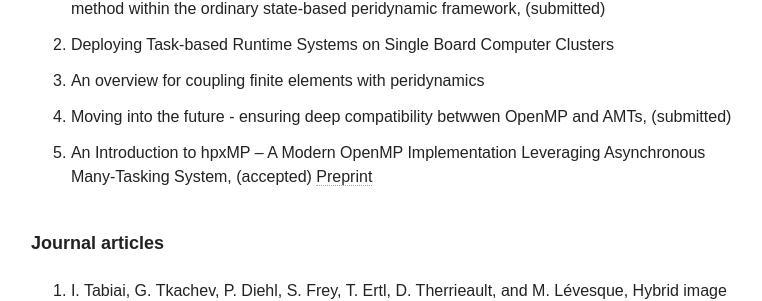
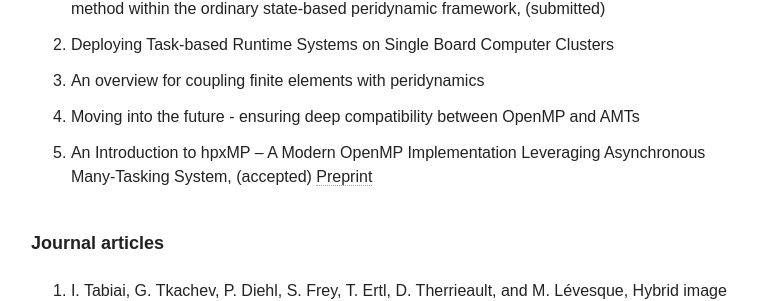
Before and after one commit to diehlpk/diehlpk.github.io, a Jekyll site: the page built from cv/index.md, in a window 1280 px wide and 900 px high, scrolled down 1578 px. Shown: the part 152-453 px from the top of the window, without its empty margins (255-1017 px from the left). Built offline with Jekyll 4.4.1, drawn with Linux system fonts in a browser that asks for light colours; nearby versions of some CDN libraries; some web fonts are replaced.

Commit message:
Update CV

```diff
--- a/cv/index.md
+++ b/cv/index.md
@@ -40,7 +40,7 @@ hide: true
 1. Extracting constitutive mechanical parameters in linear elasticity using the virtual fields method within the ordinary state-based peridynamic framework, (submitted)
 1. Deploying Task-based Runtime Systems on Single Board Computer Clusters
 1. An overview for coupling finite elements with peridynamics
-1. Moving into the future - ensuring deep compatibility betwwen OpenMP and AMTs, (submitted)
+1. Moving into the future - ensuring deep compatibility between OpenMP and AMTs
 1. An Introduction to hpxMP -- A Modern OpenMP Implementation Leveraging Asynchronous Many-Tasking System, (accepted) [Preprint](https://arxiv.org/abs/1903.03023)
 
 ###### Journal articles
```
